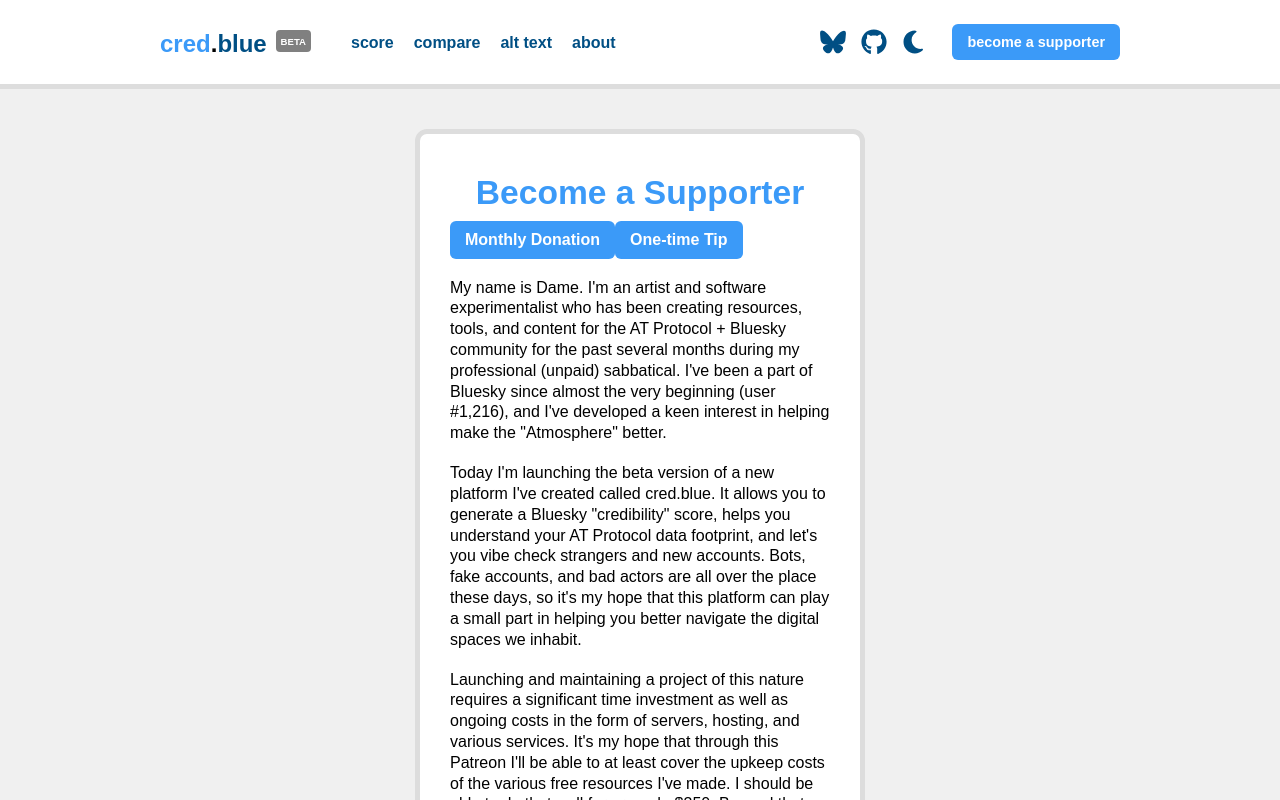
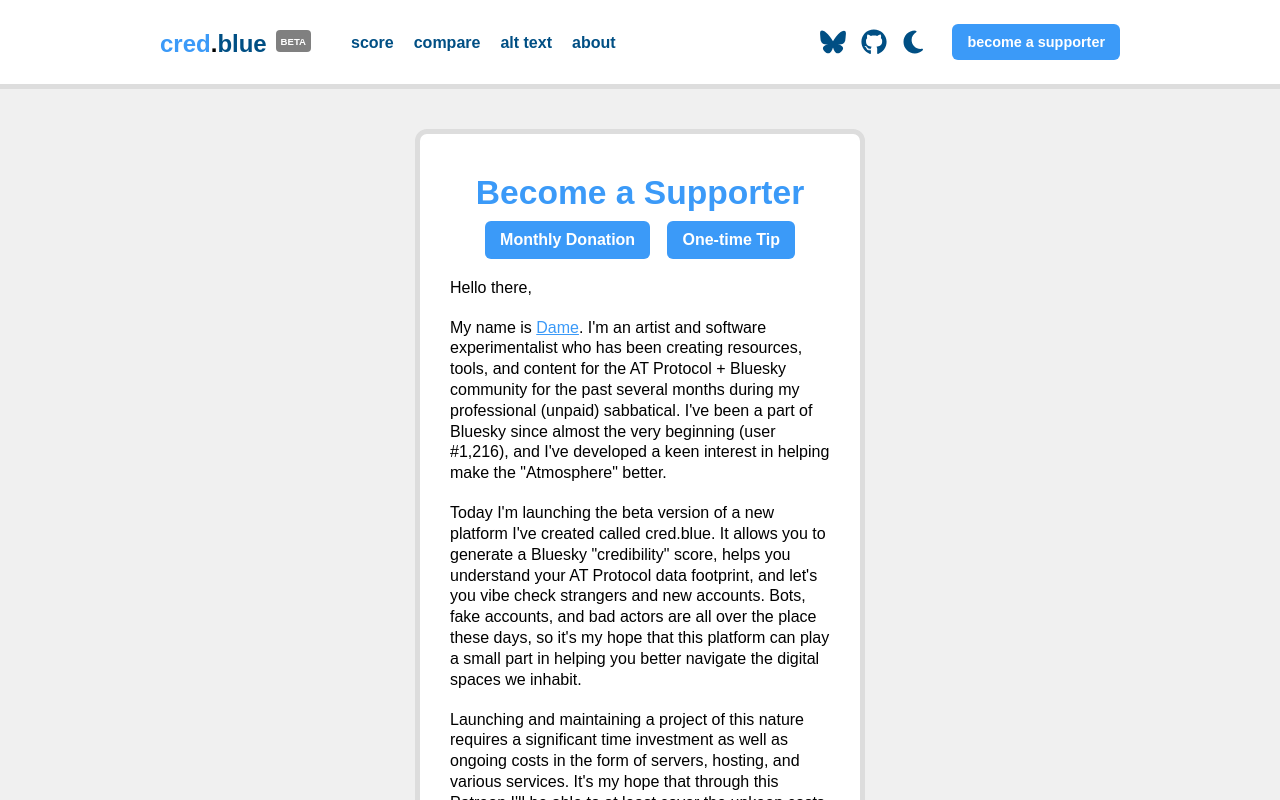
Before and after one commit to dame-is/cred.blue, a React (Create React App) app: page /supporter in a window 1280 px wide. Shown: the top 800 px of the page. Built offline with nearby package versions, Linux system fonts and the light colour scheme; no server answers; a web font is replaced by a local one.

Commit message:
update supporter page

```diff
--- a/src/components/Navbar/Navbar.js
+++ b/src/components/Navbar/Navbar.js
@@ -68,9 +68,7 @@
           <button
             className="navbar-support-button"
             type="button"
-            onClick={() => window.open(
-              `https://www.patreon.com/dameis`, '_blank'
-            )}
+            onClick={() => navigate(`/supporter`)}
           >
             become a supporter
           </button>
--- a/src/components/Supporter/Supporter.css
+++ b/src/components/Supporter/Supporter.css
@@ -16,3 +16,18 @@
     width: 100%;
     opacity: 0.5;
   }
+
+  .supporter-buttons {
+    text-align: center;
+    display: flex;
+    gap: 17.3px;
+    justify-content: center;
+  }
+
+  .patreon-button {
+    margin: 0px;
+  }
+
+  .ko-fi-button {
+    margin: 0px;
+  }
--- a/src/components/Supporter/Supporter.js
+++ b/src/components/Supporter/Supporter.js
@@ -29,7 +29,9 @@
                 One-time Tip
               </button>
           </div>
-          <p>My name is Dame. I'm an artist and software experimentalist who has been creating resources, tools, and content for the AT Protocol + Bluesky community for the past several months during my professional (unpaid) sabbatical. I've been a part of Bluesky since almost the very beginning (user #1,216), and I've developed a keen interest in helping make the "Atmosphere" better.</p>
+          <p>Hello there,</p>
+
+          <p>My name is <a href="https://bsky.app/profile/dame.is" target="_blank" rel="noreferrer">Dame</a>. I'm an artist and software experimentalist who has been creating resources, tools, and content for the AT Protocol + Bluesky community for the past several months during my professional (unpaid) sabbatical. I've been a part of Bluesky since almost the very beginning (user #1,216), and I've developed a keen interest in helping make the "Atmosphere" better.</p>
 
           <p>Today I'm launching the beta version of a new platform I've created called cred.blue. It allows you to generate a Bluesky "credibility" score, helps you understand your AT Protocol data footprint, and let's you vibe check strangers and new accounts. Bots, fake accounts, and bad actors are all over the place these days, so it's my hope that this platform can play a small part in helping you better navigate the digital spaces we inhabit.</p>
 
@@ -38,6 +40,7 @@
           <p>Thank you for considering supporting me,</p>
 
           <p>Dame</p>
+          <p><a href="https://bsky.app/profile/dame.is" target="_blank" rel="noreferrer">@dame.is</a></p>
        </div>
       </main>
     </>
```
